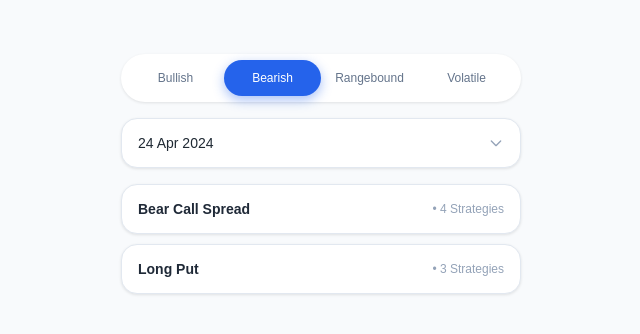
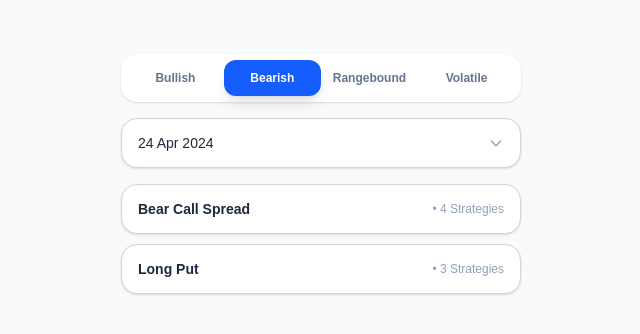
Before and after one commit to Rashh27/nerve-assignment, a Next.js app: page / in a window 1280 px wide. Shown: the part 226-560 px from the top of the page, without its empty margins (319-959 px from the left). Built offline with nearby package versions, Linux system fonts and the light colour scheme.

Commit message:
improve ui

```diff
--- a/app/data.ts
+++ b/app/data.ts
@@ -1,4 +1,4 @@
-// app/data.ts
+
 export const dateArray = [
   '24-Apr-2024',
   '02-May-2024',
--- a/app/page.tsx
+++ b/app/page.tsx
@@ -33,19 +33,18 @@ export default function Home() {
   }, [selectedView, selectedDate]);
 
   return (
-    <main className="min-h-screen flex items-center justify-center p-6 bg-[#f8fafc]">
+    <main className="min-h-screen flex items-center justify-center p-6 bg-slate-50">
       <div className="w-full max-w-100 space-y-4">
 
-        {/* View toggle */}
-        <div className="rounded-full bg-white p-1.5 flex shadow-[0_1px_3px_rgba(0,0,0,0.1)]">
+        <div className="rounded-2xl bg-white p-1.5 flex shadow-sm">
           {VIEWS.map((view) => (
             <button
               key={view}
               onClick={() => setSelectedView(view as ViewType)}
-              className={`flex-1 py-2.5 px-3 text-xs font-medium rounded-full transition-all
+              className={`flex-1 py-2.5 px-3 text-xs  rounded-xl transition-all font-bold
                 ${selectedView === view
-                  ? 'bg-[#2563eb] text-white shadow-[0_4px_12px_rgba(37,99,235,0.4)]'
-                  : 'text-[#64748b] hover:text-[#1e293b]'
+                  ? 'bg-blue-600 text-white shadow-lg'
+                  : 'text-slate-500 hover:text-slate-800'
                 }`}
             >
               {view}
@@ -53,14 +52,14 @@ export default function Home() {
           ))}
         </div>
 
-        {/* Date dropdown */}
+
         <div ref={dropdownRef}>
           <button
             onClick={() => setIsOpen((prev) => !prev)}
-            className="w-full bg-white text-sm font-medium text-[#1f2933] px-4 py-3.5 flex items-center justify-between rounded-2xl border border-[#e2e8f0] shadow-[0_1px_3px_rgba(0,0,0,0.1)] outline-none focus:ring-2 focus:ring-[#2563eb] focus:border-transparent transition-all"
+            className="w-full bg-white text-sm font-medium text-gray-800 px-4 py-3.5 flex items-center justify-between rounded-2xl border border-gray-300 shadow-sm outline-none focus:ring-2 focus:ring-blue-600 focus:border-transparent transition-all"
           >
             <span>{formatDateLabel(selectedDate)}</span>
-            <svg className={`w-4 h-4 text-[#94a3b8] transition-transform duration-200 ${isOpen ? 'rotate-180' : ''}`} fill="none" stroke="currentColor" viewBox="0 0 24 24">
+            <svg className={`w-4 h-4 text-slate-400 transition-transform duration-200 ${isOpen ? 'rotate-180' : ''}`} fill="none" stroke="currentColor" viewBox="0 0 24 24">
               <path strokeLinecap="round" strokeLinejoin="round" strokeWidth={2} d="M19 9l-7 7-7-7" />
             </svg>
           </button>
@@ -71,10 +70,10 @@ export default function Home() {
                 <button
                   key={date}
                   onClick={() => { setSelectedDate(date as DateKey); setIsOpen(false); }}
-                  className={`w-full text-left px-4 py-3.5 text-sm font-medium rounded-2xl border transition-colors bg-white shadow-[0_1px_3px_rgba(0,0,0,0.08)]
+                  className={`w-full text-left px-4 py-3.5 text-sm font-bold rounded-2xl border transition-colors bg-white shadow-sm
                     ${date === selectedDate
-                      ? 'border-[#2563eb] text-[#2563eb]'
-                      : 'border-[#e2e8f0] text-[#1f2933] hover:bg-[#f8fafc]'
+                      ? 'border-blue-600 text-blue-600'
+                      : 'border-gray-300 text-gray-800 hover:bg-slate-50'
                     }`}
                 >
                   {formatDateLabel(date)}
@@ -84,19 +83,19 @@ export default function Home() {
           )}
         </div>
 
-        {/* Strategy cards */}
+
         {strategies.length > 0 ? (
           <div className="space-y-2.5">
             {strategies.map(({ name, count }) => (
-              <div key={name} className="bg-white rounded-2xl px-4 py-3.5 shadow-[0_1px_3px_rgba(0,0,0,0.1)] border border-[#e2e8f0] flex items-center justify-between">
-                <span className="text-sm font-semibold text-[#1f2937]">{name}</span>
-                <span className="text-xs text-[#94a3b8] font-medium">• {count} {count === 1 ? 'Strategy' : 'Strategies'}</span>
+              <div key={name} className="bg-white rounded-2xl px-4 py-3.5 shadow-sm border border-gray-300 flex items-center justify-between">
+                <span className="text-sm font-semibold text-slate-800">{name}</span>
+                <span className="text-xs text-slate-400 font-medium">• {count} {count === 1 ? 'Strategy' : 'Strategies'}</span>
               </div>
             ))}
           </div>
         ) : (
-          <div className="rounded-2xl bg-white px-6 py-12 shadow-[0_1px_3px_rgba(0,0,0,0.1)] border border-dashed border-[#cbd5e1] text-center">
-            <p className="text-sm text-[#64748b]">No strategies available for <span className="font-semibold">{formatDateLabel(selectedDate)}</span>.</p>
+          <div className="rounded-2xl bg-white px-6 py-12 shadow-sm border border-dashed border-slate-200 text-center">
+            <p className="text-sm text-slate-500">No strategies available for <span className="font-semibold">{formatDateLabel(selectedDate)}</span>.</p>
           </div>
         )}
 
```
